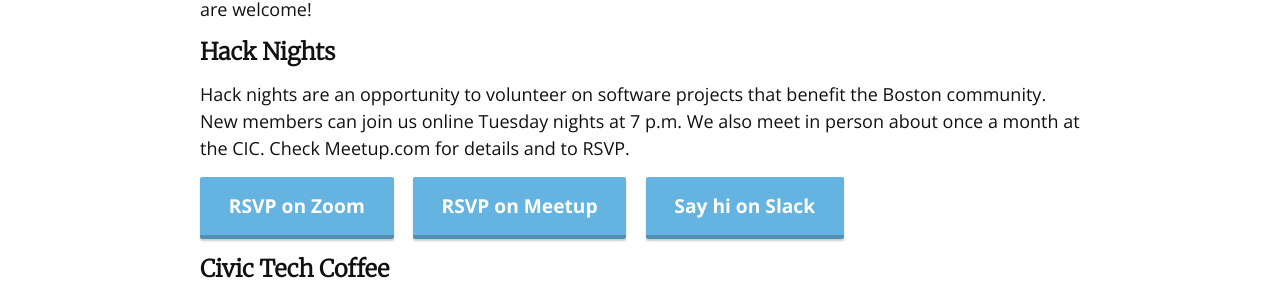
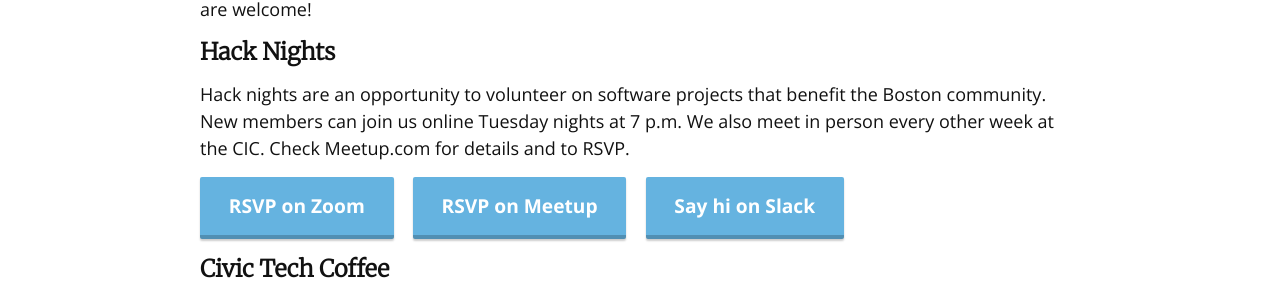
Before and after one commit to codeforboston/codeforboston.org, a Jekyll site: the page built from index.html, in a window 1280 px wide. Shown: the part 309-611 px from the top of the page. Built offline with Jekyll 4.4.1, drawn with Linux system fonts in a browser that asks for light colours; nearby versions of some CDN libraries.

Commit message:
Update "about once a month" -> "every other week"

```diff
--- a/index.html
+++ b/index.html
@@ -23,7 +23,7 @@ layout: default
     <p>
       Hack nights are an opportunity to volunteer on software projects that
       benefit the Boston community. New members can join us online Tuesday
-      nights at 7 p.m. We also meet in person about once a month at the
+      nights at 7 p.m. We also meet in person every other week at the
       CIC. Check Meetup.com for details and to RSVP.
     </p>
   </div>
```
